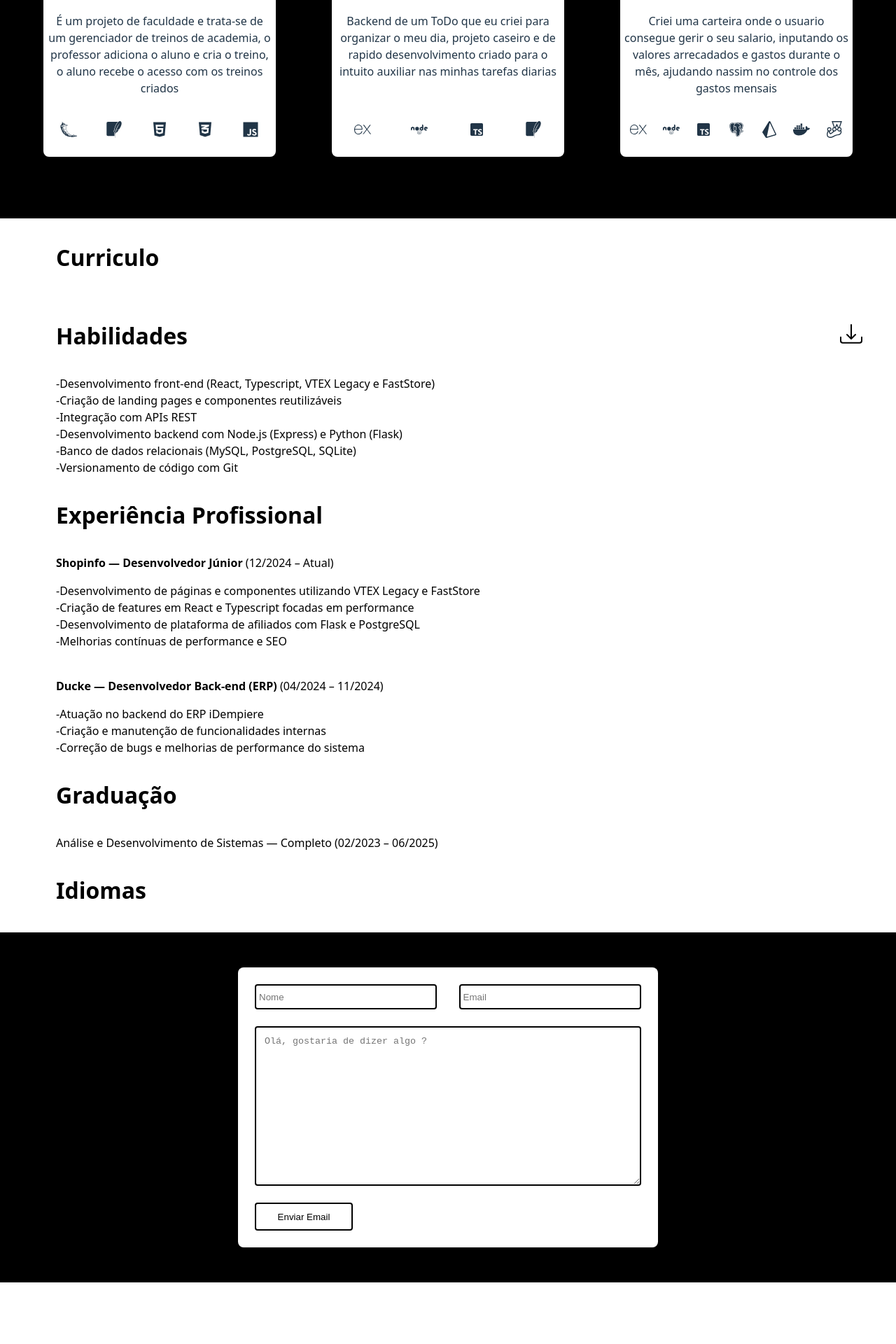
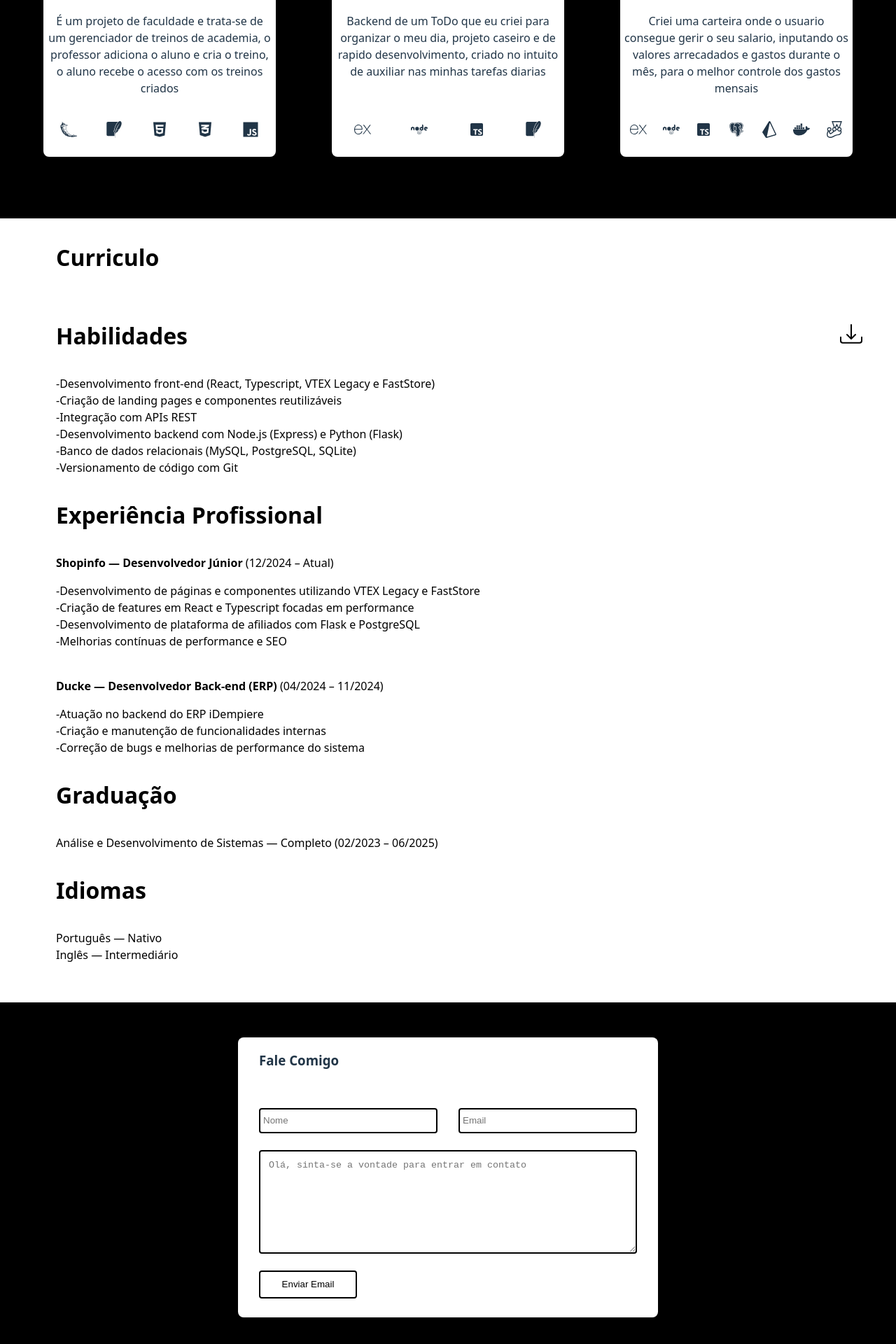
Before and after one commit to Gabriel-Dev-JS/LP-Gabriel, a React (Vite) app: page / in a window 1280 px wide. Shown: the part 816-2736 px from the top of the page at 70% size. Before the commit the page ends 2648 px from the top, so only its background shows below. Built offline with nearby package versions, Linux system fonts and the light colour scheme.

Commit message:
Ajustes finais

```diff
--- a/package.json
+++ b/package.json
@@ -14,6 +14,7 @@
     "react": "^19.1.1",
     "react-dom": "^19.1.1",
     "react-icons": "^5.5.0",
+    "react-toastify": "^11.0.5",
     "swiper": "^12.0.3"
   },
   "devDependencies": {
--- a/src/componentes/Card/style.module.css
+++ b/src/componentes/Card/style.module.css
@@ -50,6 +50,26 @@
     color: var(--cinza_claro)
 }
 
+@media(min-width: 1900px) {
+    .containerCard {
+        width: 50%;
+    }
+
+    .conteudo {
+        font-size: 20px;
+    }
+}
+
+@media(min-width:768px) and (max-width: 900px) {
+    .containerProjeto {
+        gap: 40px;
+    }
+
+    .containerCard {
+        width: 27%;
+    }
+}
+
 @media(max-width: 768px) {
     .containerCard {
         width: 90%;
--- a/src/sections/Contato/index.tsx
+++ b/src/sections/Contato/index.tsx
@@ -1,6 +1,7 @@
-import styles from "./style.module.css"
 import emailjs from '@emailjs/browser';
 import { useRef } from 'react';
+import { toast } from 'react-toastify';
+import styles from "./style.module.css";
 
 export const Contato: React.FC = () => {
   const form = useRef<HTMLFormElement | null>(null);
@@ -12,35 +13,40 @@ export const Contato: React.FC = () => {
 
     emailjs
       .sendForm(
-        'service_0de6h8i',
-        'template_iouqx5e',
+        import.meta.env.VITE_MESSAGE_SERVICE_ID,
+        import.meta.env.VITE_MESSAGE_TEMPLATE_ID,
         form.current,
         {
-          publicKey: 'bZtrvY14rUGGdMWOK',
+          publicKey: import.meta.env.VITE_MESSAGE_KEY_PUBLIC,
         }
       )
       .then(
         () => {
           console.log('SUCCESS!');
-          //essa função ainda não foi testado (é para apagar os campos do formulario)
-          e.currentTarget.reset();
+          toast.success("Mensagem Enviada com sucesso")
         },
         (error: { text: string }) => {
-          console.log('FAILED...', error.text);
+          toast.error("Erro ao enviar e-mail")
+          console.error('FAILED...', error.text);
         }
       );
+      e.currentTarget.reset();
   };
 
   return (
     <div className={styles.containerContato} id="contato">
         <div className={styles.containerContatoFilho}>
+        <div className={styles.tituloCurriculo}>
+          <h3>Fale Comigo</h3>
+        </div>
+        <div>
           <form ref={form} onSubmit={enviarEmail} className={styles.containerForm}>
               <div className={styles.inputEmail}>
                   <input type="text" name="name" placeholder="Nome" className={styles.email}/>
                   <input type="email" name="email" placeholder="Email" className={styles.email}/>
               </div>
               <div className={styles.inputTextArea}>
-                    <textarea className={styles.area} name="message" placeholder="Olá, gostaria de dizer algo ?"/>
+                  <textarea className={styles.area} name="message" placeholder="Olá, sinta-se a vontade para entrar em contato"/>
               </div>
               <div className={styles.inputBtn}>
                   <input type="submit" value="Enviar Email" className={styles.btnEmail}/>
@@ -48,6 +54,7 @@ export const Contato: React.FC = () => {
           </form>
         </div>
         </div>
+    </div>
   );
 };
 
--- a/src/sections/Contato/style.module.css
+++ b/src/sections/Contato/style.module.css
@@ -1,7 +1,7 @@
 .containerContato {
     width: 100%;
     height: 500px;
-    margin-top: 160px;
+    margin-top: 260px;
     background-color: var(--preto);
     display: flex;
     align-items: center;
@@ -15,7 +15,8 @@
     width: 600px;
     height: 400px;
     display: flex;
-    justify-content: space-around;
+    flex-direction: column;
+    justify-content: space-between;
 }
 
 .inputs {
@@ -38,16 +39,18 @@
 
 .containerForm {
     width: 100%;
+    height: 80%;
     display: flex;
     flex-direction: column;
     align-items: center;
+    justify-content: center;
     gap: 24px;
-    padding: 24px;
-    /* justify-content: center; */
+    /* padding: 24px; */
+    /* padding: 12px; */
 }
 
 .inputEmail {
-    width: 100%;
+    width: 90%;
     display: flex;
     justify-content: space-between;
 }
@@ -61,7 +64,7 @@
 }
 
 .inputTextArea {
-    width: 100%;
+    width: 90%;
     height: 80%;
     display: flex;
     justify-content: center;
@@ -69,13 +72,14 @@
 
 .area {
     width: 100%;
+    height: 120px;
     border-radius: 4px;
     padding: 12px;
     border: solid 2px var(--preto);
 }
 
 .inputBtn {
-    width: 100%;
+    width: 90%;
 }
 
 .btnEmail {
@@ -88,13 +92,24 @@
     border: solid 2px var(--preto);
 }
 
+.tituloCurriculo {
+    padding: 0px 30px;
+}
+
 /* .inputBtn {
     width: 100%;
     display: flex;
     background-color: red;
 } */
 
+@media(min-width: 1900px) {
+    .containerContato {
+        margin-top: 480px;
+    }
+}
+
 @media(max-width: 768px) {
+
     .containerContatoFilho {
         width: 90%;
     }
@@ -102,4 +117,14 @@
     .btnEmail {
         width: 100%;
     }
+
+    .tituloCurriculo {
+        padding: 0px 20px;
+    }
 }
+
+@media(max-width: 380px) {
+    .containerContato {
+        margin-top: 200px;
+    }
+}
--- a/src/sections/Curriculo/style.module.css
+++ b/src/sections/Curriculo/style.module.css
@@ -46,6 +46,12 @@
     font-weight: 600;
 }
 
+@media(min-width: 1900px) {
+   .conteudo {
+    font-size: 24px;
+   }
+}
+
 
 @media (max-width: 768px) {
     .containerCurriculo {
--- a/src/sections/Projetos/index.tsx
+++ b/src/sections/Projetos/index.tsx
@@ -5,14 +5,16 @@ import { FaCss3Alt, FaDocker, FaNode } from "react-icons/fa";
 import { IoLogoHtml5, IoLogoJavascript } from "react-icons/io5";
 import { SiExpress, SiFlask, SiJest, SiPrisma, SiSqlite } from "react-icons/si";
 
+import { Navigation, Pagination } from "swiper/modules";
+import { Swiper, SwiperSlide } from "swiper/react";
 import Card from "../../componentes/Card";
 import styles from "./style.module.css";
-import { Navigation, Pagination } from "swiper/modules";
-import { Swiper, SwiperSlide } from "swiper/react";
 
 // import 'swiper/css/navigation';
+// eslint-disable-next-line @typescript-eslint/ban-ts-comment
 //@ts-ignore
 import 'swiper/css';
+// eslint-disable-next-line @typescript-eslint/ban-ts-comment
 //@ts-ignore
 import "swiper/css/pagination";
 
@@ -46,13 +48,13 @@ const Projetos:React.FC = () => {
         },
         {
             titulo: "Backend ToDo",
-            conteudo: "Backend de um ToDo que eu criei para organizar o meu dia, projeto caseiro e de rapido desenvolvimento criado para o intuito auxiliar nas minhas tarefas diarias",
+            conteudo: "Backend de um ToDo que eu criei para organizar o meu dia, projeto caseiro e de rapido desenvolvimento, criado no intuito de auxiliar nas minhas tarefas diarias",
             tecnologias: [<SiExpress className={styles.iconesTecnologias}/>, <FaNode className={styles.iconesTecnologias}/>, <BiLogoTypescript className={styles.iconesTecnologias}/>, <SiSqlite className={styles.iconesTecnologias}/>],
             link: "https://github.com/Gabriel-Dev-JS/Backend-ToDo"
         },
         {
             titulo: "Organizador Financeiro",
-            conteudo: "Criei uma carteira onde o usuario consegue gerir o seu salario, inputando os valores arrecadados e gastos durante o mês, ajudando nassim no controle dos gastos mensais",
+            conteudo: "Criei uma carteira onde o usuario consegue gerir o seu salario, inputando os valores arrecadados e gastos durante o mês, para o melhor controle dos gastos mensais",
             tecnologias: [<SiExpress className={styles.iconesTecnologias}/>, <FaNode className={styles.iconesTecnologias}/>, <BiLogoTypescript className={styles.iconesTecnologias}/>, <BiLogoPostgresql className={styles.iconesTecnologias}/>, <SiPrisma className={styles.iconesTecnologias}/>, <FaDocker className={styles.iconesTecnologias}/>, <SiJest className={styles.iconesTecnologias}/>],
             link: "https://github.com/Gabriel-Dev-JS/organizador_financeiro"
         }
--- a/src/sections/Projetos/style.module.css
+++ b/src/sections/Projetos/style.module.css
@@ -44,6 +44,12 @@
     font-weight: 600;
 }
 
+@media(min-width:768px) and (max-width: 900px) {
+   .containerProjeto {
+    gap: 40px;
+   }
+}
+
 @media(max-width:768px) {
 
     .containerProjeto {
--- a/src/sections/Sobre/index.tsx
+++ b/src/sections/Sobre/index.tsx
@@ -6,9 +6,9 @@ const Apresentacao:React.FC = () => {
     return (
         <div className={styles.Apresentacao} id="sobre">
             <div className={styles.sobre}>
-                <div className={styles.titulo}><p>Seja bem vindo</p> <img className={styles.tag} src={tag}/></div>
+                <div className={styles.titulo}><p>Seja bem-vindo!</p> <img className={styles.tag} src={tag}/></div>
                 <div className={styles.containerTexto}>
-                    <p className={styles.texto}>Me chamo Gabriel, sou formado em Análise e Desenvolvimento de Sistemas e atuo há mais de dois anos com desenvolvimento de software</p>
+                    <p className={styles.texto}>Me chamo Gabriel, sou formado em Análise e Desenvolvimento de Sistemas e atuo há mais de dois anos na área de desenvolvimento de software</p>
                 </div>
             </div>
             <div className={styles.avatar}>
--- a/src/sections/Sobre/style.module.css
+++ b/src/sections/Sobre/style.module.css
@@ -51,6 +51,34 @@
 
 .tag {
     width: 200px;
+}
+
+@media(min-width: 2500px) {
+    .texto {
+       margin: 0px;
+       max-width: 1100px;
+    }
+}
+
+@media(min-width: 1900px) {
+    .texto {
+        margin-left: -150px;
+    }
+}
+
+@media(min-width:768px) and (max-width: 900px) {
+    .avatar {
+        height: 450px;
+        width: 350px;
+    }
+
+    .titulo {
+        font-size: 32px;
+    }
+
+    .tag {
+        width: 120px;
+    }
 }
 
 @media (max-width: 768px) {
```
Also changed, not shown: 1 other file (tests, documents, lock files or other folders). Lines whose indentation alone changed are shown as unchanged.
